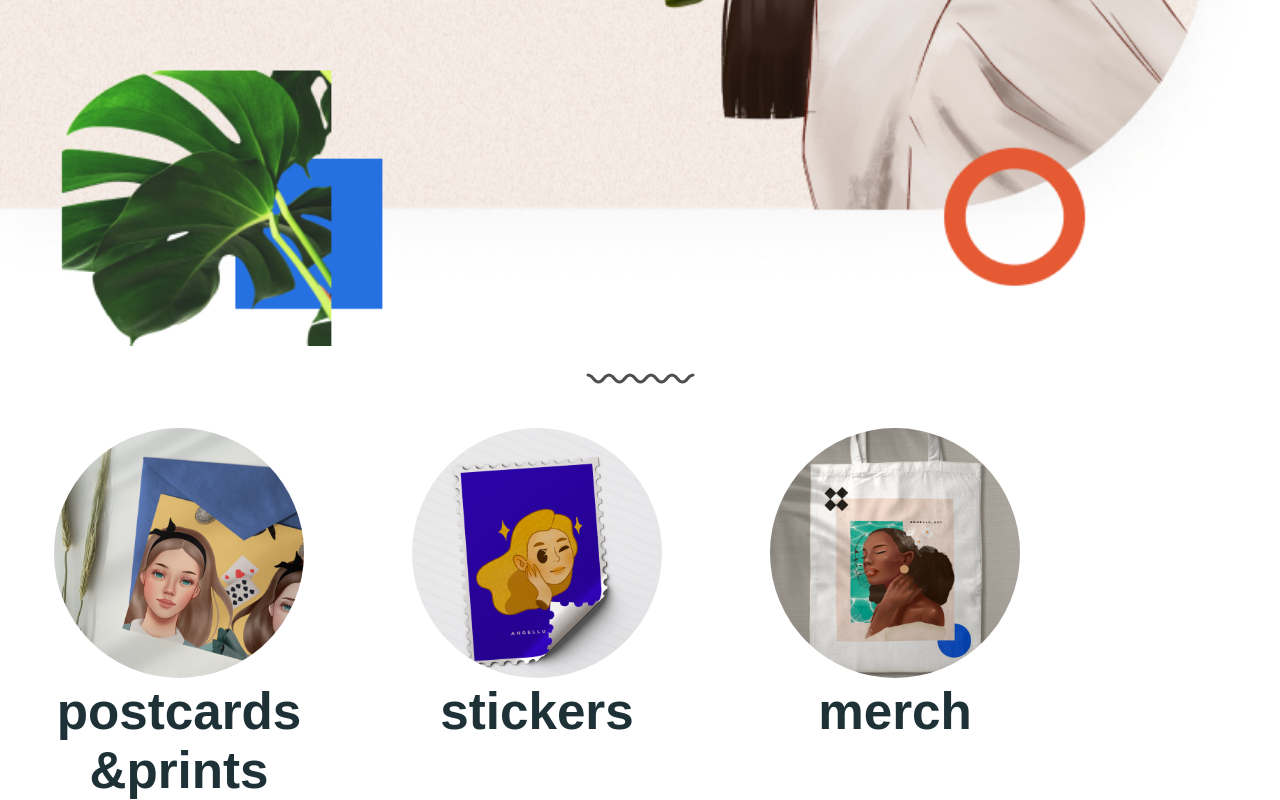
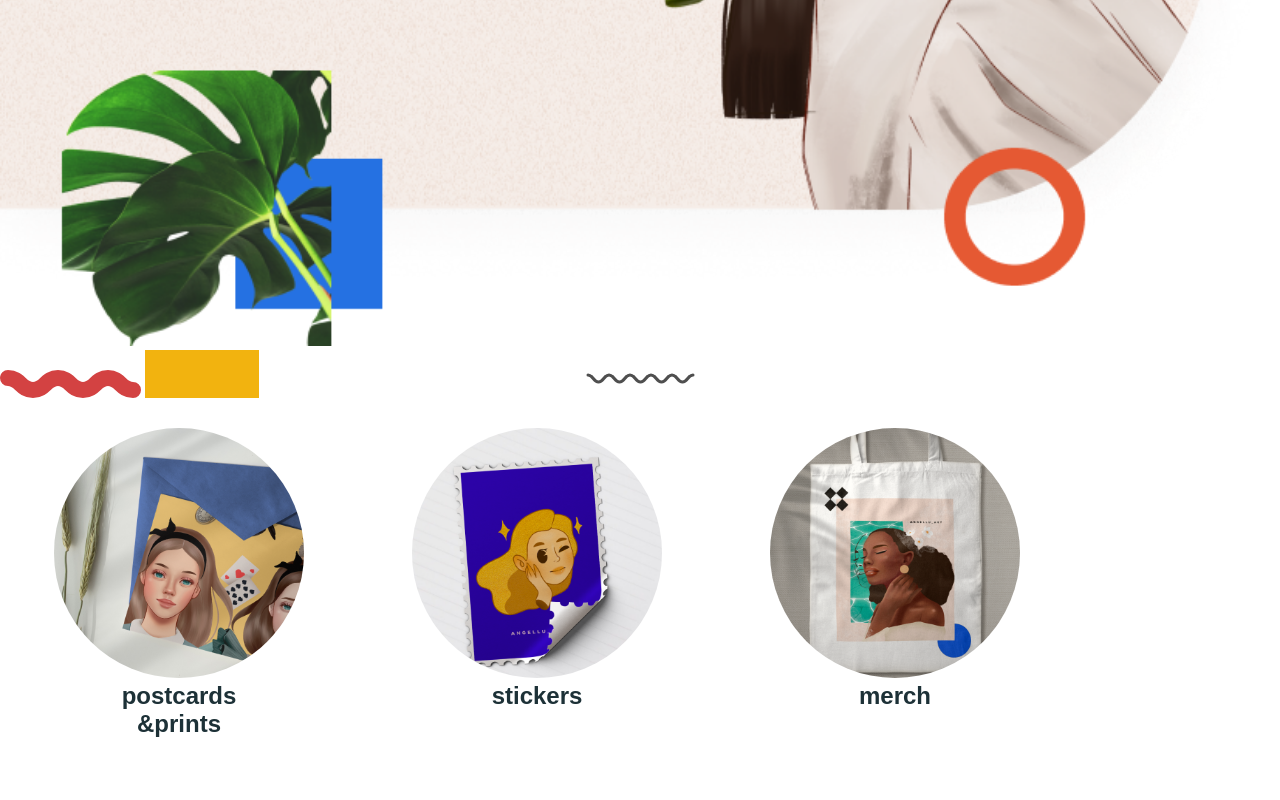
Before and after one commit to angellucruz16/angellu_art, a plain HTML site: page index.html in a window 1280 px wide. Shown: the part 642-1442 px from the top of the page. After the commit the page ends 1380 px from the top, so only its background shows below. Drawn offline with Linux system fonts and the light colour scheme; a web font is replaced by a local one.

Commit message:
category check decor elements

```diff
--- a/index.html
+++ b/index.html
@@ -28,7 +28,7 @@
         </ul>
     </nav>
     </header>
-<!-- S1 Hero -->
+<!-- ✅ S1 Hero -->
 <section class="hero">
     <img class="hero__img" src="./img/s1-header/s1-hero-img.png" alt="hero img">
     <div class="hero__container">
@@ -44,7 +44,7 @@
         </div>
     </div>
 </section>
-<!-- S2 Categories -->
+<!-- ✅ S2 Categories -->
 <div class="category">
     <div class="category__div">
         <img src="./img/s2-categories/s2waves.svg" alt="separation waves">
@@ -66,6 +66,11 @@
             <h2>merch</h2>
         </article>
     </div>
+    <!-- decorative images -->
+    <figure class="category__decor">
+        <img class="category__decor__wave" src="./img/s2-categories/s2-red-waves.svg" alt="wave decor">
+        <img class="category__decor__square" src="./img/s2-categories/s2-yellow-square.svg" alt="square decor">
+    </figure>
 </div>
 
 </body>
--- a/styles/category.scss
+++ b/styles/category.scss
@@ -3,6 +3,7 @@
   width: 100vw;
   display: flex;
   flex-direction: column;
+  position: relative;
   &__div {
     padding-top: 20px;
     margin: 0 auto;
@@ -13,15 +14,23 @@
 
     padding-top: 40px;
     color: #1d3137;
-    img {
-      width: 70%;
-      border-radius: 50%;
+  }
+  .article {
+    text-align: center;
+  }
+  .article img {
+    width: 70%;
+    border-radius: 50%;
+  }
+  .artice h2 {
+    font-size: 4vw;
+  }
+  &__decor {
+    position: absolute;
+    z-index: -1;
+    .category__decor__square {
     }
-    h2 {
-      font-size: 4vw;
+    .category__decor__wave {
     }
   }
 }
-.article {
-  text-align: center;
-}
--- a/styles/hero.scss
+++ b/styles/hero.scss
@@ -11,6 +11,7 @@
     color: #1d3137;
     position: absolute;
     top: 40%;
+    left: 0;
     transform: translate(0, -30%);
     width: 46vmin;
     align-items: end;
--- a/styles/main.scss
+++ b/styles/main.scss
@@ -8,6 +8,18 @@
   padding: 0;
   box-sizing: border-box;
 }
+body {
+  max-width: 100vw;
+  overflow-x: hidden;
+}
+// Variables
+// $dark-text: #1d3137;
+// $blue-text: #0783f5;
+// $yellow-text: #f2b30f;
+// $orange-btn: #f2994a;
+// $medium: 1.5em;
+// $p-text: 0.5em;
+
 .title {
   font-family: bely-display, sans-serif;
 }
```
Also changed, not shown: styles/category.css, styles/hero.css, styles/main.css, 3 other files.
